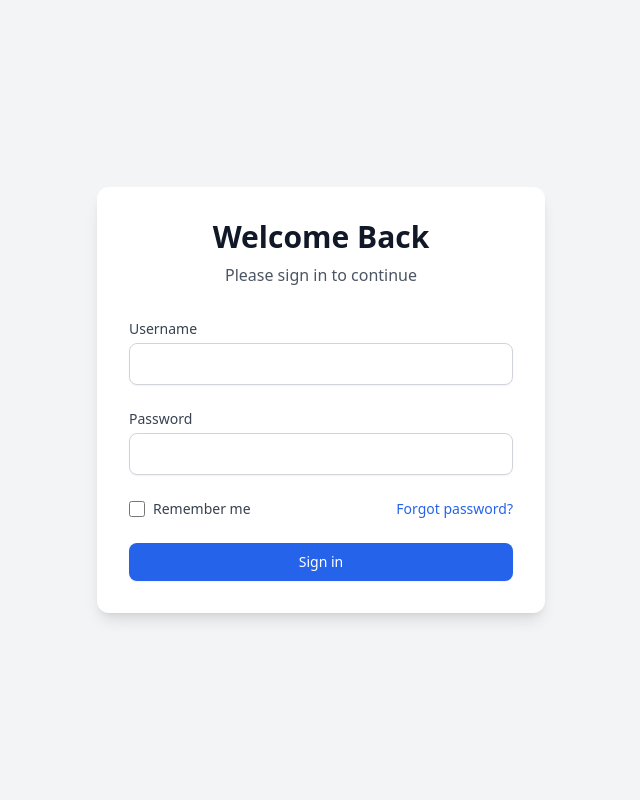
After one commit to timkenar/Inventory, a Django app: page /core/login/ in a window 1280 px wide. The commit adds this page. Shown: the whole page, without its empty margins (319-959 px from the left). Run offline with Django 5.2, Linux system fonts and the light colour scheme; some libraries are stand-ins or nearby versions.

Commit message:
Added Login

```diff
--- a/core/urls.py
+++ b/core/urls.py
@@ -1,8 +1,10 @@
 from django.urls import path
-from .views import dashboard
+from .views import dashboard, login_view, logout_view
 
 app_name = 'core'
 
 urlpatterns = [
+    path('login/', login_view, name='login'),
+    path('logout/', logout_view, name='logout'),
     path('dashboard/<int:tenant_id>/', dashboard, name='dashboard'),
 ]
--- a/core/views.py
+++ b/core/views.py
@@ -1,8 +1,43 @@
 # core/views.py
-from django.shortcuts import render, get_object_or_404
+from django.shortcuts import render,redirect, get_object_or_404
+from django.contrib.auth import authenticate, login, logout
 from django.contrib.auth.decorators import login_required
 from core.models import Tenant
 from inventory.models import Item
+from django.contrib import messages
+
+
+def login_view(request):
+    if request.user.is_authenticated:
+        return redirect('core:dashboard', tenant_id=1)  # Adjust tenant_id as needed
+
+    if request.method == 'POST':
+        username = request.POST.get('username')
+        password = request.POST.get('password')
+        user = authenticate(request, username=username, password=password)
+
+        if user is not None:
+            login(request, user)
+            # Get the tenant associated with the user (adjust based on your model structure)
+            tenant_id = getattr(user, 'tenant_id', 1)  # Default to 1 if not set
+            return redirect('core:dashboard', tenant_id=tenant_id)
+        else:
+            messages.error(request, 'Invalid username or password.')
+
+    return render(request, 'core/login.html')
+
+def logout_view(request):
+    logout(request)
+    messages.success(request, 'You have been successfully logged out.')
+    return redirect('core:login')
+
+# Update your existing dashboard view to require login
+@login_required(login_url='core:login')
+def dashboard(request, tenant_id):
+    # Your existing dashboard code here
+    pass
+
+
 
 @login_required
 def dashboard(request, tenant_id):
--- /dev/null
+++ b/templates/core/login.html
@@ -0,0 +1,79 @@
+{% load static %}
+<!DOCTYPE html>
+<html lang="en">
+  <head>
+    <meta charset="UTF-8" />
+    <meta name="viewport" content="width=device-width, initial-scale=1.0" />
+    <title>Login - Inventory Management</title>
+    <script src="https://cdn.tailwindcss.com"></script>
+  </head>
+  <body class="bg-gray-100 min-h-screen flex items-center justify-center">
+    <div class="bg-white p-8 rounded-xl shadow-lg w-full max-w-md">
+      <div class="text-center mb-8">
+        <h1 class="text-3xl font-bold text-gray-900">Welcome Back</h1>
+        <p class="text-gray-600 mt-2">Please sign in to continue</p>
+      </div>
+
+      {% if messages %} {% for message in messages %}
+      <div
+        class="mb-4 p-4 rounded-lg {% if message.tags == 'error' %}bg-red-100 text-red-700{% else %}bg-green-100 text-green-700{% endif %}"
+      >
+        {{ message }}
+      </div>
+      {% endfor %} {% endif %}
+
+      <form method="POST" class="space-y-6">
+        {% csrf_token %}
+        <div>
+          <label for="username" class="block text-sm font-medium text-gray-700"
+            >Username</label
+          >
+          <input
+            type="text"
+            name="username"
+            id="username"
+            required
+            class="mt-1 block w-full px-3 py-2 border border-gray-300 rounded-lg shadow-sm focus:outline-none focus:ring-blue-500 focus:border-blue-500"
+          />
+        </div>
+
+        <div>
+          <label for="password" class="block text-sm font-medium text-gray-700"
+            >Password</label
+          >
+          <input
+            type="password"
+            name="password"
+            id="password"
+            required
+            class="mt-1 block w-full px-3 py-2 border border-gray-300 rounded-lg shadow-sm focus:outline-none focus:ring-blue-500 focus:border-blue-500"
+          />
+        </div>
+
+        <div class="flex items-center justify-between">
+          <div class="flex items-center">
+            <input
+              type="checkbox"
+              name="remember"
+              id="remember"
+              class="h-4 w-4 text-blue-600 focus:ring-blue-500 border-gray-300 rounded"
+            />
+            <label for="remember" class="ml-2 block text-sm text-gray-700"
+              >Remember me</label
+            >
+          </div>
+          <a href="#" class="text-sm text-blue-600 hover:text-blue-500"
+            >Forgot password?</a
+          >
+        </div>
+
+        <button
+          type="submit"
+          class="w-full flex justify-center py-2 px-4 border border-transparent rounded-lg shadow-sm text-sm font-medium text-white bg-blue-600 hover:bg-blue-700 focus:outline-none focus:ring-2 focus:ring-offset-2 focus:ring-blue-500"
+        >
+          Sign in
+        </button>
+      </form>
+    </div>
+  </body>
+</html>
```
Also changed, not shown: templates/base.html (+85 -0 lines), db.sqlite3.
